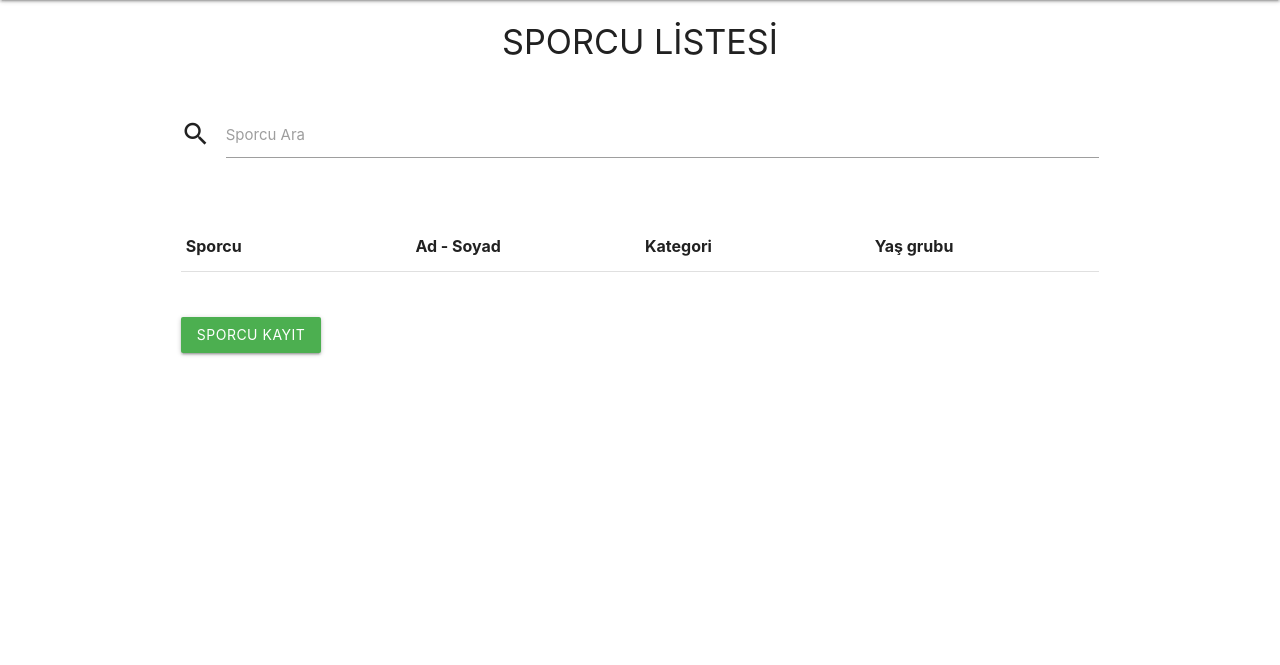
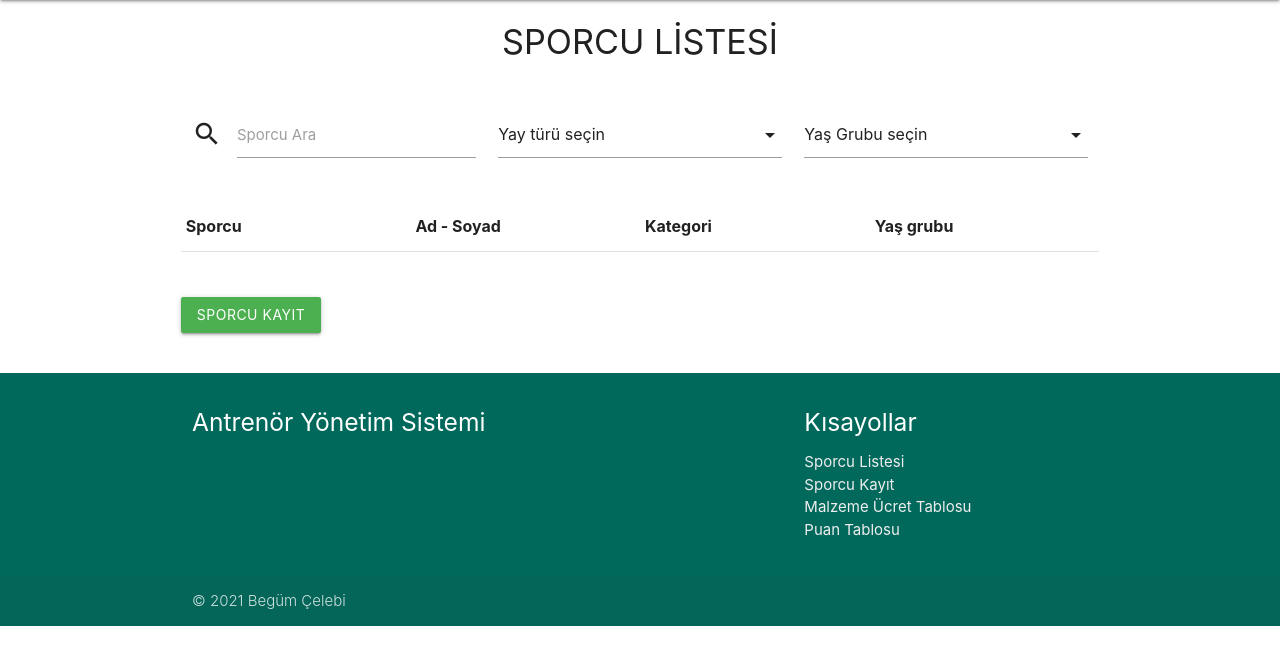
Before and after one commit to bece0/Antrenor, a PHP site: page / in a window 1280 px wide. Shown: the part 64-729 px from the top of the page. Run offline with PHP 8.4, Linux system fonts and the light colour scheme; the visitor is signed in with stand-in values (Sample User, id 1); data that the repository does not hold is empty; some libraries are stand-ins or nearby versions.

Commit message:
footer eklendi

```diff
--- a/aidat.php
+++ b/aidat.php
@@ -127,5 +127,7 @@
         </div>
     </div>
 </div>
+<br>
 
-<?php   //  include 'footer.php';?>
+
+<?php     include 'footer.php';?>
--- a/footer.php
+++ b/footer.php
@@ -16,16 +16,17 @@ body {
     <div class="container">
         <div class="row">
             <div class="col l6 s12">
-                <h5 class="white-text">Footer Content</h5>
-                <p class="grey-text text-lighten-4">You can use rows and columns here to organize your footer content.
-                </p>
+                <h5 class="white-text">Antrenör Yönetim Sistemi</h5>
+                <!-- <p class="grey-text text-lighten-4"> </p> -->
             </div>
             <div class="col l4 offset-l2 s12">
                 <h5 class="white-text">Kısayollar</h5>
                 <ul>
-                    <li><a class="grey-text text-lighten-3" href="#!">Sporcu Listesi</a></li>
-                    <li><a class="grey-text text-lighten-3" href="#!">Malzeme Ücret Tablosu</a></li>
-                    <li><a class="grey-text text-lighten-3" href="#!">Puan Tablosu</a></li>
+                    <li><a class="grey-text text-lighten-3" href="index.php">Sporcu Listesi</a></li>
+                    <li><a class="grey-text text-lighten-3" href="sporcu_kayit.php">Sporcu Kayıt</a></li>
+                    <li><a class="grey-text text-lighten-3" href="aidat.php?sene=<?php echo date("Y")?>">Malzeme Ücret Tablosu</a></li>
+                    <li><a class="grey-text text-lighten-3" href="puan.php">Puan Tablosu</a></li>
+
 
                 </ul>
             </div>
@@ -34,7 +35,7 @@ body {
     <div class="footer-copyright">
         <div class="container">
             © 2021 Begüm Çelebi
-            <a class="grey-text text-lighten-4 right" href="#!">More Links</a>
+            <!-- <a class="grey-text text-lighten-4 right" href="#!">More Links</a> -->
         </div>
     </div>
 </footer>
--- a/index.php
+++ b/index.php
@@ -32,13 +32,33 @@
 
             <div class="row">
                 <div class="col s12">
-                    <div class="row">
-                        <div class="input-field col s12">
+                    <form>
+                        <div class="input-field col s4">
                             <i class="material-icons prefix">search</i>
                             <input type="text" id="autocomplete-input" class="autocomplete">
                             <label for="autocomplete-input">Sporcu Ara</label>
                         </div>
-                    </div>
+                        <div class="input-field col s4">
+
+                            <select>
+                                <option value="" disabled selected>Yay türü seçin</option>
+                                <option value="1">Klasik yay</option>
+                                <option value="2">Makaralı Yay</option>
+
+                            </select>
+                        </div>
+                        <div class="input-field col s4">
+
+                            <select>
+                                <option value="" disabled selected>Yaş Grubu seçin</option>
+                                <option value="1">Büyükler</option>
+                                <option value="2">Gençler</option>
+                                <option value="3">Kadetler</option>
+                                <option value="4">Yıldızlar</option>
+                                <option value="5">Minikler</option>
+                            </select>
+                        </div>
+                    </form>
                 </div>
             </div>
 
@@ -85,7 +105,7 @@
 
                 </tbody>
             </table>
-            <!-- </div> -->
+
         </div>
         <br><br>
         <div class="col mb-2">
@@ -101,15 +121,18 @@
 </div>
 
 
-</body>
-
-</html>
+<?php     include 'footer.php';?>
 
 <?php    // include 'footer.php';?>
 
 
 <script>
-
+$(document).ready(function() {
+    $('select').formSelect();
+});
+$(document).ready(function(){
+    $('.modal').modal();
+  });
 
 $(document).ready(function() {
     $('input.autocomplete').autocomplete({
--- a/puan.php
+++ b/puan.php
@@ -72,7 +72,8 @@
         </tbody>
     </table>
 </div>
-
+<br>
+<?php     include 'footer.php';?>
 
 <?php  //   include 'footer.php';?>
 
```
